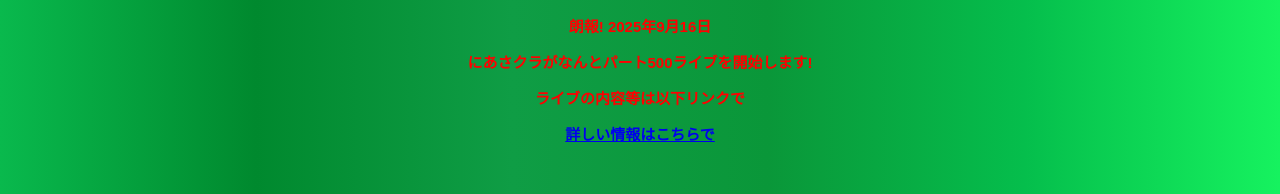
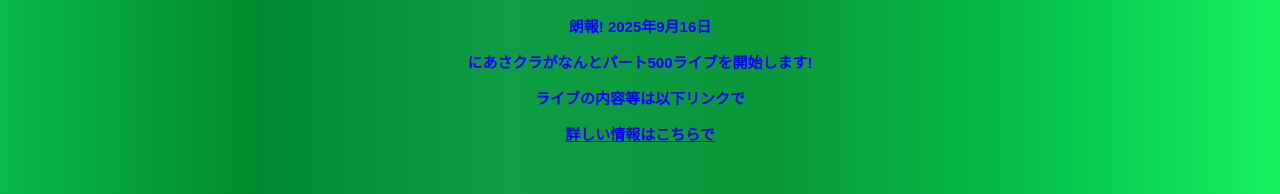
Before and after one commit to sakitibi/AsakuraWiki, a Next.js app: page / in a window 1280 px wide. Shown: the top 194 px of the page. Built offline with nearby package versions, Linux system fonts and the light colour scheme; no server answers; the database is empty; what @supabase/auth-helpers-react would draw is missing.

Commit message:
コミットされました

```diff
--- a/pages/_app.tsx
+++ b/pages/_app.tsx
@@ -93,7 +93,7 @@ export default function MyApp({ Component, pageProps }: AppProps) {
                         ※JavaScriptをオンにしてください※
                     </div>
                 </noscript>
-                <div style={{ color: 'red', textAlign: 'center' }}>
+                <div style={{ color: 'blue', textAlign: 'center' }}>
                     <p><strong>朗報! 2025年9月16日</strong></p>
                     <p>にあさクラがなんとパート500ライブを開始します!</p>
                     <p>ライブの内容等は以下リンクで</p>
```
